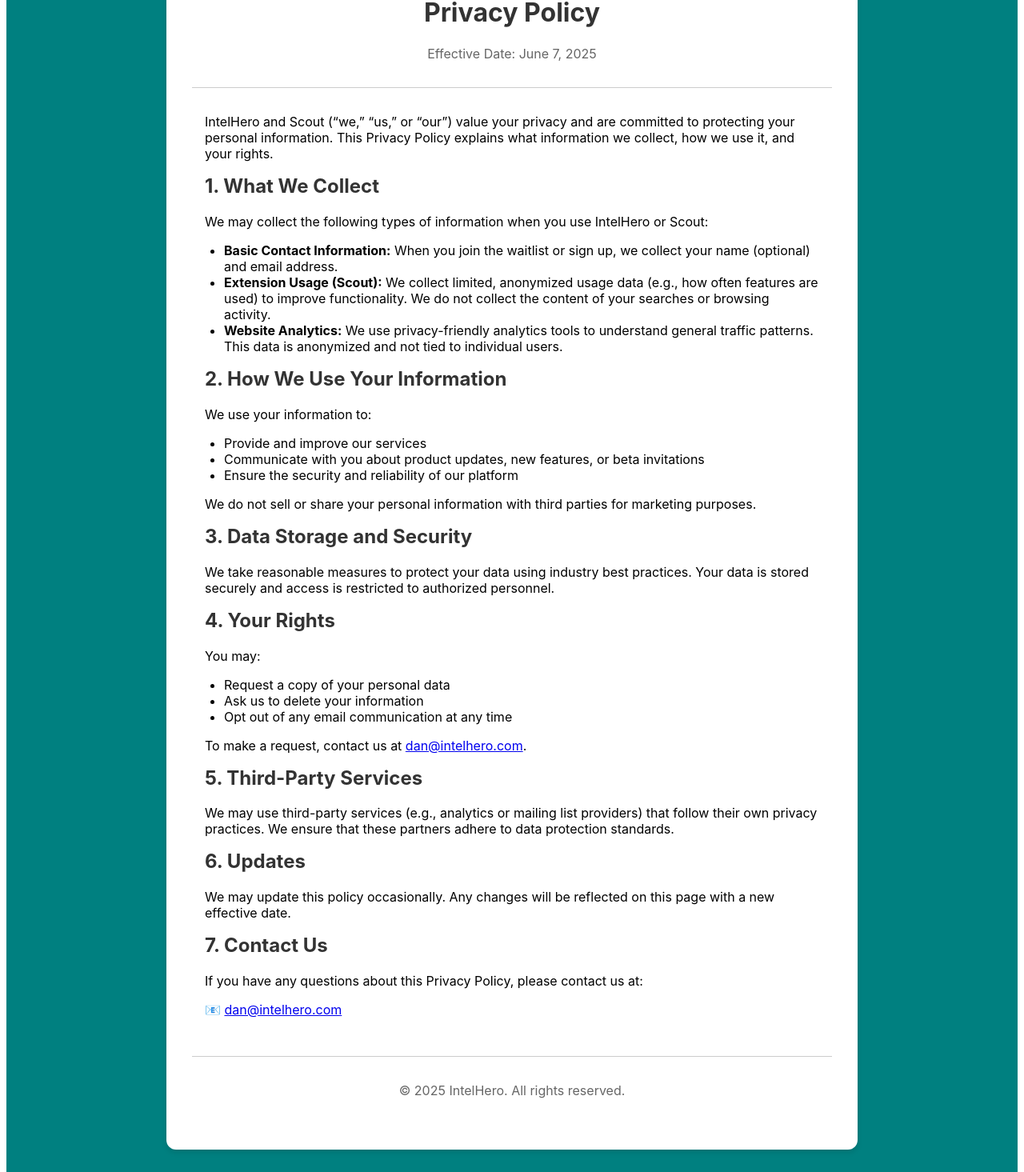
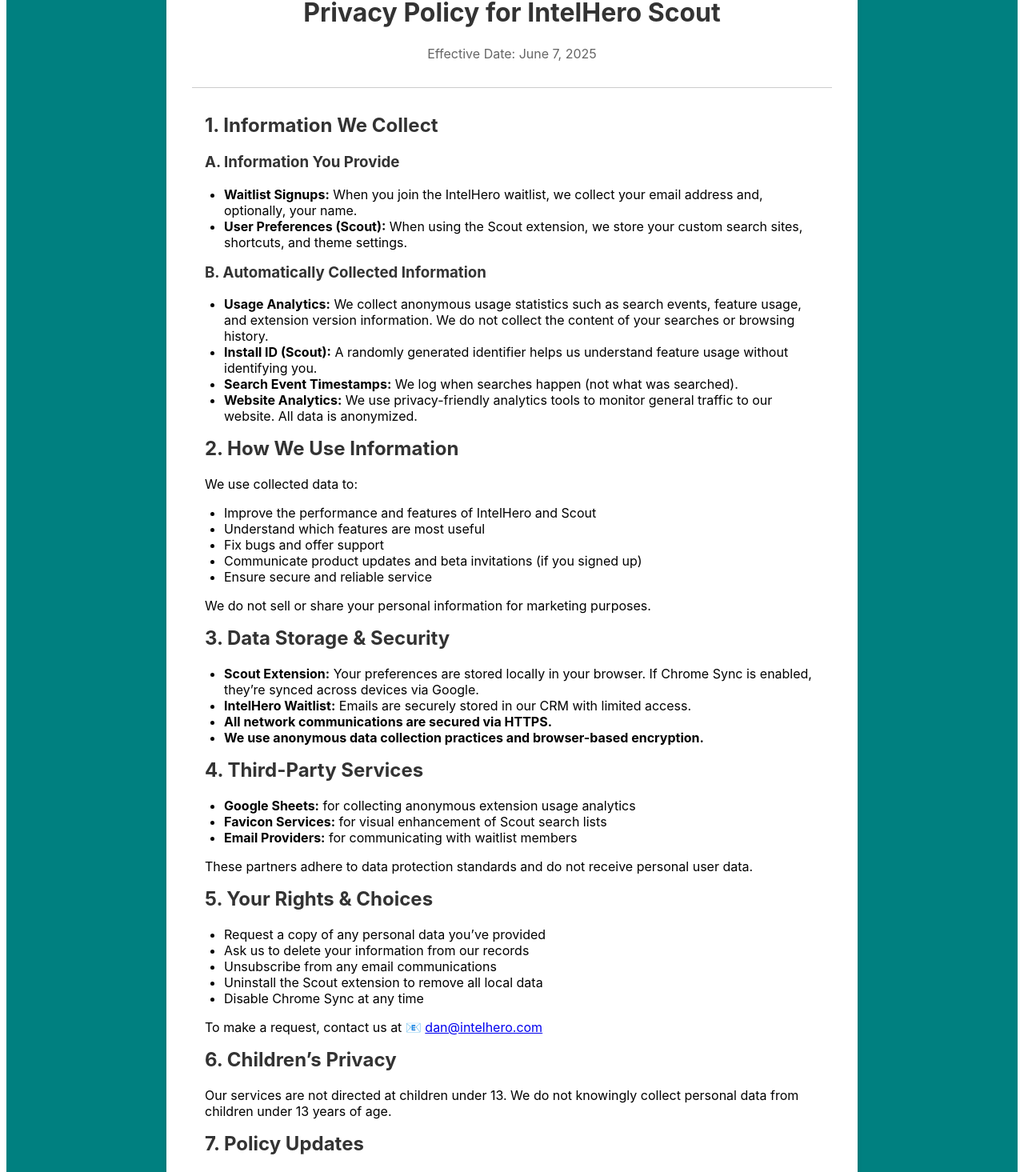
Before and after one commit to dan-intelhero/intelhero-website, a Next.js app: page /privacy in a window 1280 px wide. Shown: the part 145-1610 px from the top of the page at 80% size. Built offline with nearby package versions, Linux system fonts and the light colour scheme.

Commit message:
Update privacy page content and styling

```diff
--- a/pages/privacy.tsx
+++ b/pages/privacy.tsx
@@ -5,76 +5,96 @@
     <div style={{ fontFamily: 'Inter, sans-serif', backgroundColor: '#008080', minHeight: '100vh', display: 'flex', justifyContent: 'center', alignItems: 'center', padding: '2rem 0' }}>
       <div style={{ backgroundColor: '#fff', borderRadius: '12px', padding: '2rem', maxWidth: '800px', boxShadow: '0 4px 6px rgba(0, 0, 0, 0.1)', margin: '2rem 0' }}>
         <header style={{ textAlign: 'center', padding: '1rem', borderBottom: '1px solid #ccc' }}>
-          <h1 style={{ color: '#333' }}>Privacy Policy</h1>
+          <h1 style={{ color: '#333' }}>Privacy Policy for IntelHero Scout</h1>
           <p style={{ color: '#666' }}>Effective Date: June 7, 2025</p>
         </header>
 
         <main style={{ padding: '1rem' }}>
+          <h2 style={{ color: '#333', marginTop: '1rem' }}>1. Information We Collect</h2>
+          <h3 style={{ color: '#333', marginTop: '1rem' }}>A. Information You Provide</h3>
+          <ul style={{ paddingLeft: '1.5rem' }}>
+            <li><strong>Waitlist Signups:</strong> When you join the IntelHero waitlist, we collect your email address and, optionally, your name.</li>
+            <li><strong>User Preferences (Scout):</strong> When using the Scout extension, we store your custom search sites, shortcuts, and theme settings.</li>
+          </ul>
+
+          <h3 style={{ color: '#333', marginTop: '1rem' }}>B. Automatically Collected Information</h3>
+          <ul style={{ paddingLeft: '1.5rem' }}>
+            <li><strong>Usage Analytics:</strong> We collect anonymous usage statistics such as search events, feature usage, and extension version information. We do not collect the content of your searches or browsing history.</li>
+            <li><strong>Install ID (Scout):</strong> A randomly generated identifier helps us understand feature usage without identifying you.</li>
+            <li><strong>Search Event Timestamps:</strong> We log when searches happen (not what was searched).</li>
+            <li><strong>Website Analytics:</strong> We use privacy-friendly analytics tools to monitor general traffic to our website. All data is anonymized.</li>
+          </ul>
+
+          <h2 style={{ color: '#333', marginTop: '1rem' }}>2. How We Use Information</h2>
           <p>
-            IntelHero and Scout (“we,” “us,” or “our”) value your privacy and are committed to protecting your personal information. This Privacy Policy explains what information we collect, how we use it, and your rights.
+            We use collected data to:
+          </p>
+          <ul style={{ paddingLeft: '1.5rem' }}>
+            <li>Improve the performance and features of IntelHero and Scout</li>
+            <li>Understand which features are most useful</li>
+            <li>Fix bugs and offer support</li>
+            <li>Communicate product updates and beta invitations (if you signed up)</li>
+            <li>Ensure secure and reliable service</li>
+          </ul>
+          <p>
+            We do not sell or share your personal information for marketing purposes.
           </p>
 
-          <h2 style={{ color: '#333', marginTop: '1rem' }}>1. What We Collect</h2>
-          <p>
-            We may collect the following types of information when you use IntelHero or Scout:
-          </p>
+          <h2 style={{ color: '#333', marginTop: '1rem' }}>3. Data Storage & Security</h2>
           <ul style={{ paddingLeft: '1.5rem' }}>
-            <li><strong>Basic Contact Information:</strong> When you join the waitlist or sign up, we collect your name (optional) and email address.</li>
-            <li><strong>Extension Usage (Scout):</strong> We collect limited, anonymized usage data (e.g., how often features are used) to improve functionality. We do not collect the content of your searches or browsing activity.</li>
-            <li><strong>Website Analytics:</strong> We use privacy-friendly analytics tools to understand general traffic patterns. This data is anonymized and not tied to individual users.</li>
+            <li><strong>Scout Extension:</strong> Your preferences are stored locally in your browser. If Chrome Sync is enabled, they’re synced across devices via Google.</li>
+            <li><strong>IntelHero Waitlist:</strong> Emails are securely stored in our CRM with limited access.</li>
+            <li><strong>All network communications are secured via HTTPS.</strong></li>
+            <li><strong>We use anonymous data collection practices and browser-based encryption.</strong></li>
           </ul>
 
-          <h2 style={{ color: '#333', marginTop: '1rem' }}>2. How We Use Your Information</h2>
-          <p>
-            We use your information to:
-          </p>
+          <h2 style={{ color: '#333', marginTop: '1rem' }}>4. Third-Party Services</h2>
           <ul style={{ paddingLeft: '1.5rem' }}>
-            <li>Provide and improve our services</li>
-            <li>Communicate with you about product updates, new features, or beta invitations</li>
-            <li>Ensure the security and reliability of our platform</li>
+            <li><strong>Google Sheets:</strong> for collecting anonymous extension usage analytics</li>
+            <li><strong>Favicon Services:</strong> for visual enhancement of Scout search lists</li>
+            <li><strong>Email Providers:</strong> for communicating with waitlist members</li>
           </ul>
           <p>
-            We do not sell or share your personal information with third parties for marketing purposes.
+            These partners adhere to data protection standards and do not receive personal user data.
           </p>
 
-          <h2 style={{ color: '#333', marginTop: '1rem' }}>3. Data Storage and Security</h2>
+          <h2 style={{ color: '#333', marginTop: '1rem' }}>5. Your Rights & Choices</h2>
+          <ul style={{ paddingLeft: '1.5rem' }}>
+            <li>Request a copy of any personal data you’ve provided</li>
+            <li>Ask us to delete your information from our records</li>
+            <li>Unsubscribe from any email communications</li>
+            <li>Uninstall the Scout extension to remove all local data</li>
+            <li>Disable Chrome Sync at any time</li>
+          </ul>
           <p>
-            We take reasonable measures to protect your data using industry best practices. Your data is stored securely and access is restricted to authorized personnel.
+            To make a request, contact us at 📧 <a href="mailto:dan@intelhero.com">dan@intelhero.com</a>
           </p>
 
-          <h2 style={{ color: '#333', marginTop: '1rem' }}>4. Your Rights</h2>
+          <h2 style={{ color: '#333', marginTop: '1rem' }}>6. Children’s Privacy</h2>
           <p>
-            You may:
-          </p>
-          <ul style={{ paddingLeft: '1.5rem' }}>
-            <li>Request a copy of your personal data</li>
-            <li>Ask us to delete your information</li>
-            <li>Opt out of any email communication at any time</li>
-          </ul>
-          <p>
-            To make a request, contact us at <a href="mailto:dan@intelhero.com">dan@intelhero.com</a>.
+            Our services are not directed at children under 13. We do not knowingly collect personal data from children under 13 years of age.
           </p>
 
-          <h2 style={{ color: '#333', marginTop: '1rem' }}>5. Third-Party Services</h2>
+          <h2 style={{ color: '#333', marginTop: '1rem' }}>7. Policy Updates</h2>
           <p>
-            We may use third-party services (e.g., analytics or mailing list providers) that follow their own privacy practices. We ensure that these partners adhere to data protection standards.
+            We may update this policy occasionally. Updates will be posted to this page with a revised effective date. We encourage you to review it periodically.
           </p>
 
-          <h2 style={{ color: '#333', marginTop: '1rem' }}>6. Updates</h2>
+          <h2 style={{ color: '#333', marginTop: '1rem' }}>8. Contact Us</h2>
           <p>
-            We may update this policy occasionally. Any changes will be reflected on this page with a new effective date.
-          </p>
-
-          <h2 style={{ color: '#333', marginTop: '1rem' }}>7. Contact Us</h2>
-          <p>
-            If you have any questions about this Privacy Policy, please contact us at:
+            If you have any questions or concerns about this Privacy Policy or how your data is handled, please contact:
           </p>
           <p>📧 <a href="mailto:dan@intelhero.com">dan@intelhero.com</a></p>
+
+          <h2 style={{ color: '#333', marginTop: '1rem' }}>9. Compliance</h2>
+          <ul style={{ paddingLeft: '1.5rem' }}>
+            <li>Chrome Web Store Developer Program Policies</li>
+            <li>General Data Protection Regulation (GDPR)</li>
+            <li>California Consumer Privacy Act (CCPA)</li>
+          </ul>
+
+          <p style={{ textAlign: 'center', marginTop: '2rem', color: '#666' }}>© 2025 IntelHero. All rights reserved.</p>
         </main>
-
-        <footer style={{ textAlign: 'center', padding: '1rem', borderTop: '1px solid #ccc', marginTop: '1rem' }}>
-          <p style={{ color: '#666' }}>© 2025 IntelHero. All rights reserved.</p>
-        </footer>
       </div>
     </div>
   );
```
